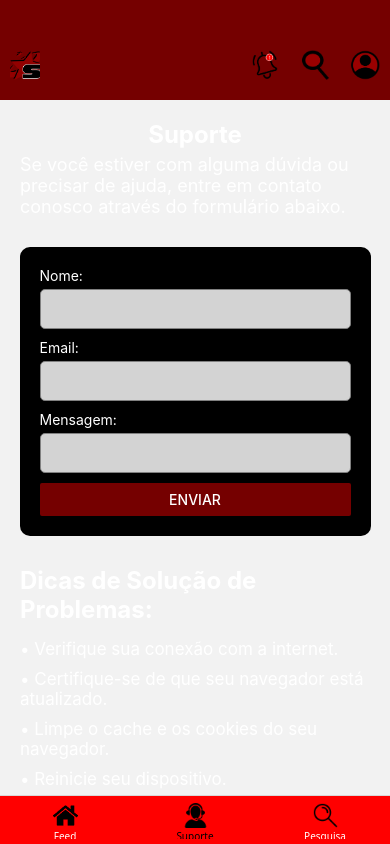
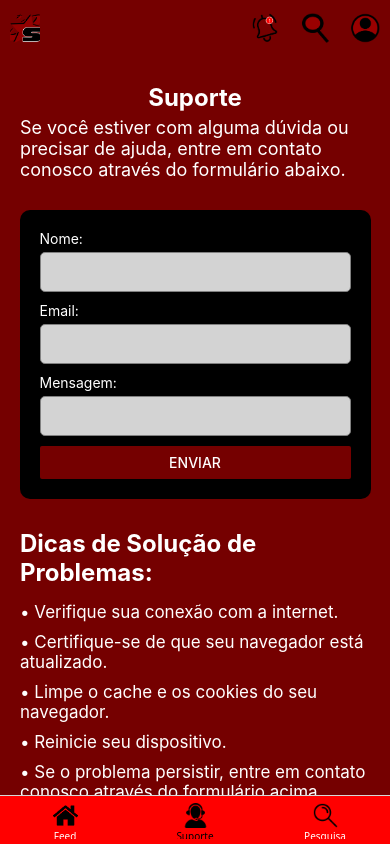
Before and after one commit to acef84/AppMobileSF, a React Native app: screen /Suporte in a window 390 px wide. Built offline with nearby package versions, Linux system fonts and the light colour scheme.

Commit message:
ajuste na tela de suporte

```diff
--- a/src/Pages/Suporte/index.js
+++ b/src/Pages/Suporte/index.js
@@ -6,6 +6,7 @@
 
 import React from 'react';
 import { View } from 'react-native'
+import { StyleSheet } from 'react-native';
 import NavS from './NavS';
 import Header from './Header';
 import Forms from './Forms';
@@ -14,11 +15,20 @@
 
 export default function TelaSuporte(){
     return(
-        <View>
+        <View style={styles.container}>
             <NavS/>
             <Header/>
             <Forms/>
             <Dicas/>
         </View>
+
     )
 }
+const styles = StyleSheet.create({
+    container: {
+      flex: 1,
+      backgroundColor: '#750000',
+      alignItems: 'center',
+      justifyContent: 'center',
+    },
+  });
```
